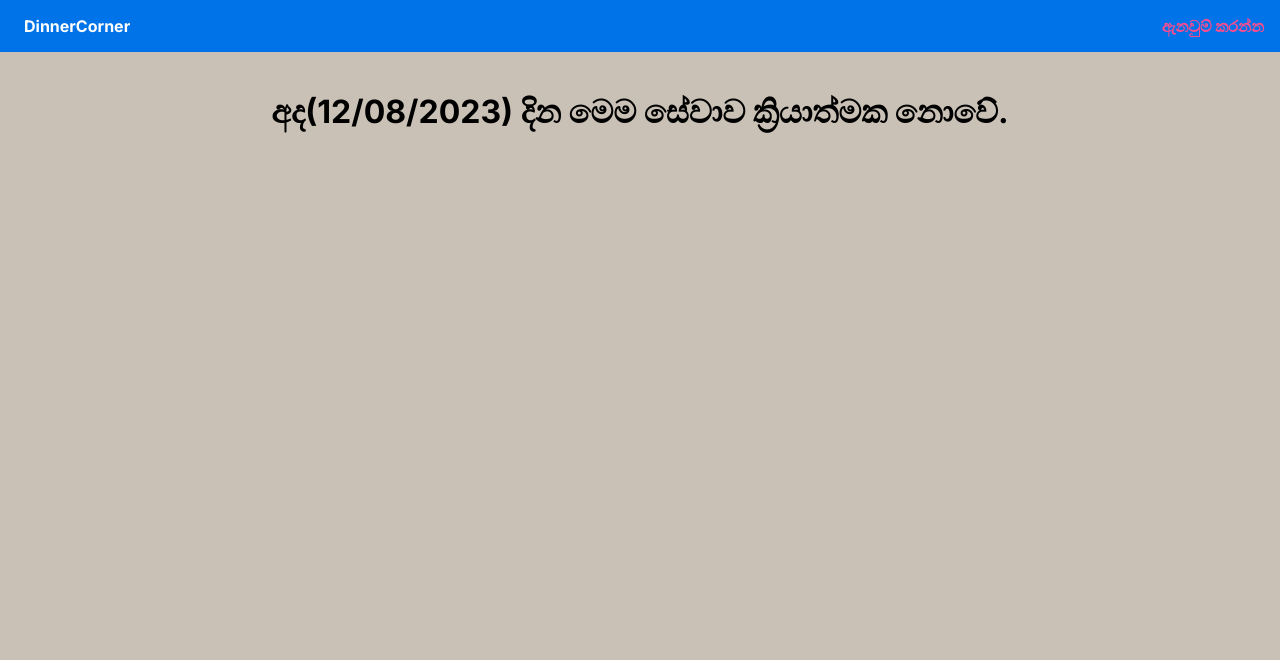
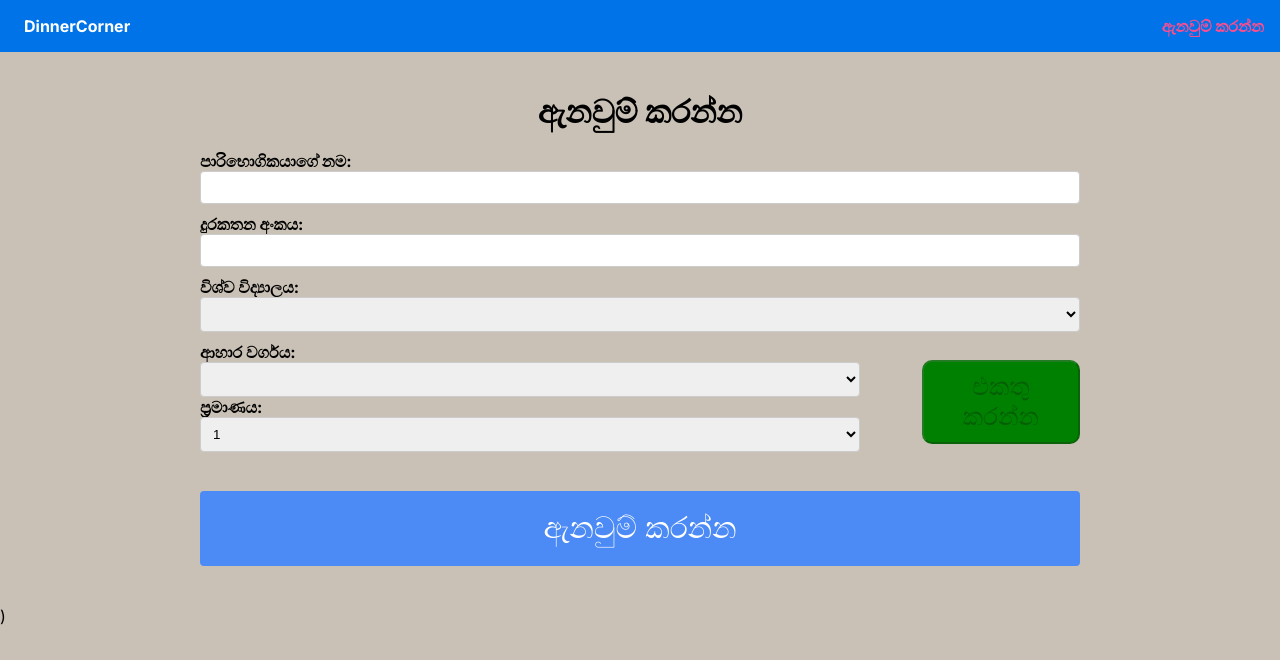
Before and after one commit to Yasith-Heshan/Dinner-Corner, a Next.js app: page /ordernow in a window 1280 px wide. Shown: the top 660 px of the page. Built offline with nearby package versions, Linux system fonts and the light colour scheme.

Commit message:
orderform

```diff
--- a/src/app/ordernow/page.jsx
+++ b/src/app/ordernow/page.jsx
@@ -5,7 +5,7 @@ import {pricesList} from "@/utils/priceList";
 import axios from 'axios'
 import {universityList} from "@/utils/universityList";
 
-import {format, isAfter, isBefore, parse} from "date-fns";
+import {format, isAfter,  parse} from "date-fns";
 
 const OrderNow = () => {
     const [name, setName] = useState('');
@@ -129,11 +129,11 @@ const OrderNow = () => {
 
     };
 
-    return (
-      <div className={styles.container}>
-          <h1 className={styles.heading}>අද(12/08/2023) දින මෙම සේවාව ක්‍රියාත්මක නොවේ.</h1>
-      </div>
-    );
+    // return (
+    //   <div className={styles.container}>
+    //       <h1 className={styles.heading}>අද(12/08/2023) දින මෙම සේවාව ක්‍රියාත්මක නොවේ.</h1>
+    //   </div>
+    // );
 
     return (
         <>
```
